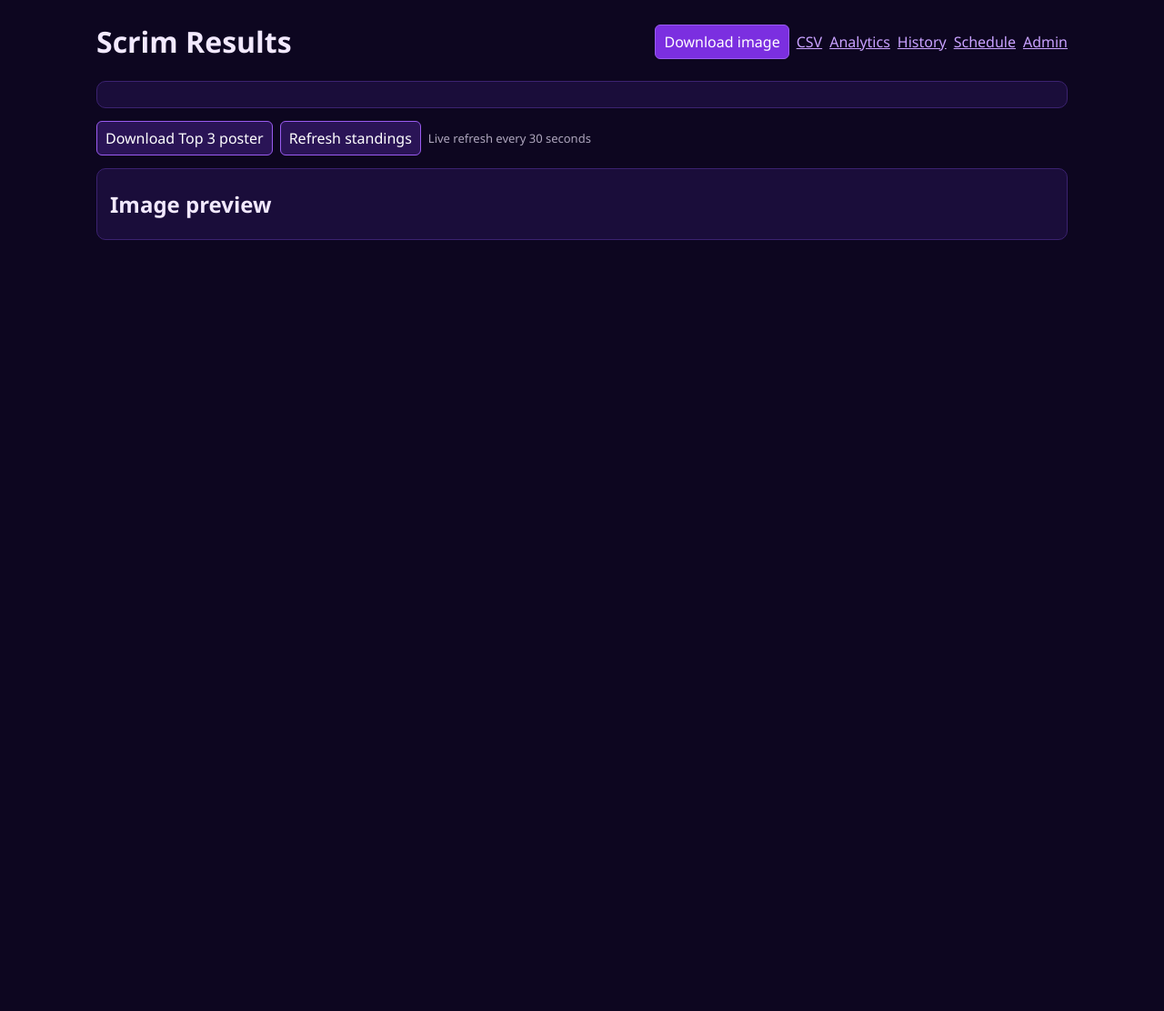
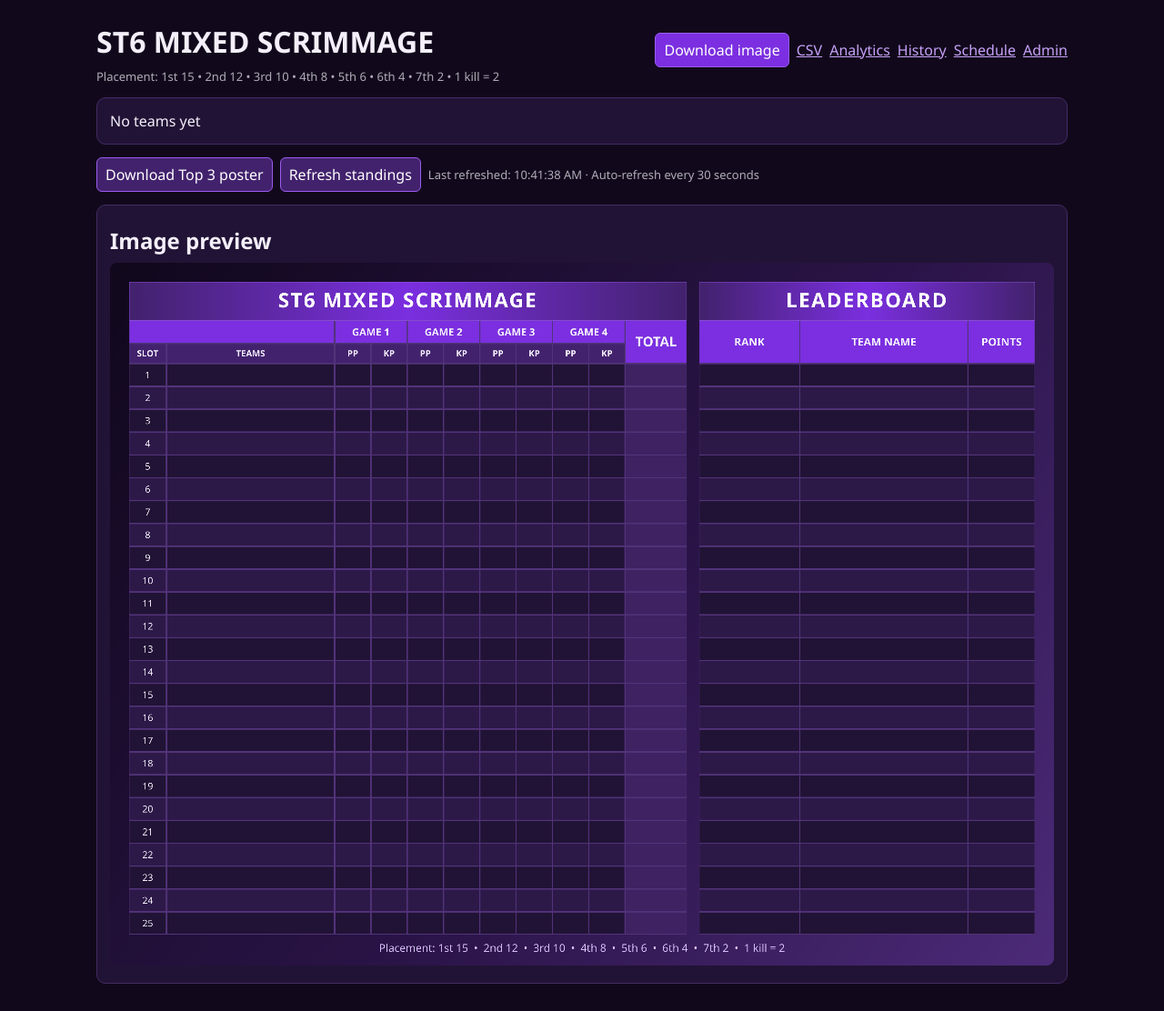
Before and after one commit to senparmis-tech/scrim-calculator, a Flask app: page / in a window 1280 px wide. Shown: the whole page at 91% size. Before the commit the page ends 264 px from the top, so only its background shows below. Run offline with Flask 3, Linux system fonts and the light colour scheme.

Commit message:
Restore applyTheme, fitTeamNames, downloadPodium, and team logo rendering in board.js and style.css

```diff
--- a/static/board.js
+++ b/static/board.js
@@ -13,6 +13,187 @@ function fitText(ctx, text, maxW) {
   if (ctx.measureText(text).width <= maxW) return text;
   while (text.length > 1 && ctx.measureText(text + "…").width > maxW) text = text.slice(0, -1);
   return text + "…";
+}
+
+/* ---------- theme palette & helpers ---------- */
+
+var SB = {
+  bg0: "#0a0420", bg1: "#2b0c52", bg2: "#5a1a8a",
+  head1: "#7b2fe0", head2: "#4a1d96", border: "#9a5cf0",
+  line: "#4a2a8a", row: "#1a0d3a", alt: "#241150",
+  tot: "#3b1a7a", ns: "#5a1a8a", nsText: "#ffd6f6",
+  dq: "#5b1d2b", dqText: "#ffd6e0",
+  text: "#f2e9ff", subText: "#d9b8ff",
+  tiers: { 1: ["#b980ff", "#1a0d3a"], 2: ["#9448ff", "#ffffff"], 3: ["#7b2fe0", "#ffffff"] }
+};
+
+function hexToHsl(hex) {
+  hex = String(hex || "").replace(/^#/, "");
+  if (!/^[0-9a-fA-F]{6}$/.test(hex)) hex = "7b2fe0";
+  var r = parseInt(hex.slice(0, 2), 16) / 255;
+  var g = parseInt(hex.slice(2, 4), 16) / 255;
+  var b = parseInt(hex.slice(4, 6), 16) / 255;
+  var max = Math.max(r, g, b), min = Math.min(r, g, b);
+  var h = 0, s = 0, l = (max + min) / 2;
+  if (max !== min) {
+    var d = max - min;
+    s = l > 0.5 ? d / (2 - max - min) : d / (max + min);
+    switch (max) {
+      case r: h = (g - b) / d + (g < b ? 6 : 0); break;
+      case g: h = (b - r) / d + 2; break;
+      case b: h = (r - g) / d + 4; break;
+    }
+    h = Math.round(h * 60);
+  }
+  return [h, Math.round(s * 100), Math.round(l * 100)];
+}
+
+function hslStr(h, s, l) {
+  return "hsl(" + ((h % 360) + 360) % 360 + "," + Math.max(0, Math.min(100, Math.round(s))) + "%," + Math.max(0, Math.min(100, Math.round(l))) + "%)";
+}
+
+function buildPalette(theme) {
+  var c = (theme && typeof theme === "object" ? theme.color : theme) || "#7b2fe0";
+  if (!/^#[0-9a-fA-F]{6}$/.test(String(c))) c = "#7b2fe0";
+  var hsl = hexToHsl(c), h = hsl[0], s = Math.max(35, hsl[1]);
+  return {
+    bg: hslStr(h, s * 0.7, 7),
+    bg0: hslStr(h, s * 0.75, 7),
+    bg1: hslStr(h, s * 0.75, 18),
+    bg2: hslStr(h, s * 0.65, 32),
+    card: hslStr(h, s * 0.65, 14),
+    cardBorder: hslStr(h, s * 0.55, 28),
+    head1: c,
+    head2: hslStr(h, s * 0.7, 28),
+    border: hslStr(h, Math.min(100, s + 10), 65),
+    line: hslStr(h, s * 0.55, 34),
+    row: hslStr(h, s * 0.65, 14),
+    alt: hslStr(h, s * 0.65, 19),
+    tot: hslStr(h, s * 0.65, 26),
+    ns: hslStr(h, s * 0.65, 32),
+    nsText: hslStr(h, 90, 90),
+    dq: "#5b1d2b",
+    dqText: "#ffd6e0",
+    text: hslStr(h, 60, 96),
+    subText: hslStr(h, 75, 85),
+    link: hslStr(h, 85, 80),
+    tiers: {
+      1: [hslStr(h, Math.min(100, s + 15), 75), hslStr(h, s * 0.7, 12)],
+      2: [hslStr(h, Math.min(100, s + 10), 60), "#ffffff"],
+      3: [c, "#ffffff"]
+    }
+  };
+}
+
+function applyTheme(theme) {
+  var p = buildPalette(theme);
+  SB.bg0 = p.bg0; SB.bg1 = p.bg1; SB.bg2 = p.bg2;
+  SB.head1 = p.head1; SB.head2 = p.head2; SB.border = p.border;
+  SB.line = p.line; SB.row = p.row; SB.alt = p.alt;
+  SB.tot = p.tot; SB.ns = p.ns; SB.nsText = p.nsText;
+  SB.text = p.text; SB.subText = p.subText; SB.tiers = p.tiers;
+  if (typeof document !== "undefined" && document.documentElement) {
+    var st = document.documentElement.style;
+    st.setProperty("--th-bg", p.bg);
+    st.setProperty("--th-card", p.card);
+    st.setProperty("--th-card-border", p.cardBorder);
+    st.setProperty("--th-head1", p.head1);
+    st.setProperty("--th-head2", p.head2);
+    st.setProperty("--th-border", p.border);
+    st.setProperty("--th-line", p.line);
+    st.setProperty("--th-row", p.row);
+    st.setProperty("--th-alt", p.alt);
+    st.setProperty("--th-tot", p.tot);
+    st.setProperty("--th-ns", p.ns);
+    st.setProperty("--th-ns-text", p.nsText);
+    st.setProperty("--th-text", p.text);
+    st.setProperty("--th-link", p.link);
+    st.setProperty("--th-t1-bg", p.tiers[1][0]);
+    st.setProperty("--th-t1-fg", p.tiers[1][1]);
+    st.setProperty("--th-t2-bg", p.tiers[2][0]);
+    st.setProperty("--th-t2-fg", p.tiers[2][1]);
+    st.setProperty("--th-t3-bg", p.tiers[3][0]);
+    st.setProperty("--th-t3-fg", p.tiers[3][1]);
+  }
+}
+
+function fitTeamNames(container) {
+  if (!container || !container.querySelectorAll) return;
+  var cells = container.querySelectorAll(".sb-t td.l");
+  cells.forEach(function (td) {
+    var nameEl = td.querySelector(".sb-team-name") || td;
+    var text = (nameEl.textContent || "").trim();
+    if (text.length > 22) nameEl.style.fontSize = "11px";
+    else if (text.length > 16) nameEl.style.fontSize = "12px";
+    else nameEl.style.fontSize = "";
+  });
+}
+
+/* ---------- logo image cache for canvas ---------- */
+
+var LOGO_CACHE = {};
+
+function resolveLogoSrc(logo) {
+  logo = String(logo || "").trim();
+  if (!logo) return "";
+  if (logo.indexOf("/uploads/") === 0) return logo;
+  if (logo.indexOf("https://") === 0) return "/api/logo-proxy?u=" + encodeURIComponent(logo);
+  return "";
+}
+
+function loadLogoImage(logo, onLoaded) {
+  var src = resolveLogoSrc(logo);
+  if (!src) return null;
+  var entry = LOGO_CACHE[src];
+  if (entry) {
+    if (entry.done) return entry.ok ? entry.img : null;
+    if (onLoaded) entry.cbs.push(onLoaded);
+    return null;
+  }
+  var img = new Image();
+  img.crossOrigin = "anonymous";
+  entry = LOGO_CACHE[src] = { img: img, done: false, ok: false, cbs: onLoaded ? [onLoaded] : [] };
+  img.onload = function () {
+    entry.done = true;
+    entry.ok = true;
+    var list = entry.cbs.slice();
+    entry.cbs = [];
+    list.forEach(function (fn) { try { fn(); } catch (e) {} });
+  };
+  img.onerror = function () {
+    entry.done = true;
+    entry.ok = false;
+    var list = entry.cbs.slice();
+    entry.cbs = [];
+    list.forEach(function (fn) { try { fn(); } catch (e) {} });
+  };
+  img.src = src;
+  return null;
+}
+
+function ensureLogosLoaded(rows, callback) {
+  var urls = [];
+  (rows || []).forEach(function (r) {
+    var src = resolveLogoSrc(r && r.logo);
+    if (src && urls.indexOf(src) === -1) urls.push(src);
+  });
+  var pending = 0, fired = false;
+  function checkDone() {
+    if (!fired && pending <= 0) {
+      fired = true;
+      callback();
+    }
+  }
+  urls.forEach(function (u) {
+    var entry = LOGO_CACHE[u];
+    if (entry && entry.done) return;
+    pending++;
+    loadLogoImage(u, function () {
+      pending--;
+      checkDone();
+    });
+  });
+  checkDone();
 }
 
 /* ---------- shared data for the HTML board and the image ---------- */
@@ -36,6 +217,8 @@ function fmtDate(s) {
 }
 
 function sbModel(rows, meta) {
+  meta = meta || {};
+  rows = rows || [];
   var games = meta.games || (rows[0] ? rows[0].games.length : 1);
   var bySlot = {}, maxSlot = 0;
   rows.forEach(function (r) {
@@ -51,8 +234,11 @@ function sbModel(rows, meta) {
     left.push({
       slot: s,
       name: r.name,
+      logo: r.logo || "",
       total: r.total,
-      games: r.games.map(function (g) { return { ns: g.noshow, pp: g.place_pts, kp: g.points - g.place_pts }; })
+      games: r.games.map(function (g) {
+        return { ns: g.noshow, dq: g.dq, pp: g.place_pts, kp: g.points - g.place_pts };
+      })
     });
   }
 
@@ -63,7 +249,7 @@ function sbModel(rows, meta) {
     var scored = r.total > 0;
     var tier = scored && rank <= 3 ? rank : 0;
     var label = !scored ? ordinal(rank) : rank === 1 ? "CHAMPION" : rank <= 3 ? ordinal(rank).toUpperCase() + " PLACE" : ordinal(rank);
-    return { rank: rank, label: label, tier: tier, name: r.name, total: r.total };
+    return { rank: rank, label: label, tier: tier, name: r.name, logo: r.logo || "", kills: r.kills || 0, place_pts: r.place_pts || 0, total: r.total };
   });
 
   return { games: games, n: n, left: left, lb: lb, title: String(meta.title || "").toUpperCase(), date: fmtDate(meta.date) };
@@ -71,7 +257,14 @@ function sbModel(rows, meta) {
 
 /* ---------- HTML board (public page and admin) ---------- */
 
+function teamCellHTML(name, logo) {
+  if (!name) return "";
+  var img = logo ? '<img class="sb-logo" src="' + esc(logo) + '" alt="" loading="lazy" onerror="this.style.display=\'none\'">' : "";
+  return '<span class="sb-team-cell">' + img + '<span class="sb-team-name">' + esc(name) + "</span></span>";
+}
+
 function boardHTML(rows, meta) {
+  if (meta && meta.theme) applyTheme(meta.theme);
   var m = sbModel(rows, meta), g, i, h = "";
   h += '<div class="sb">';
 
@@ -83,10 +276,11 @@ function boardHTML(rows, meta) {
   for (g = 1; g <= m.games; g++) h += "<th>PP</th><th>KP</th>";
   h += "</tr>";
   m.left.forEach(function (r, k) {
-    h += '<tr class="' + (k % 2 ? "alt" : "") + (r.empty ? " empty" : "") + '"><td class="sk1">' + r.slot + '</td><td class="l sk2">' + (r.empty ? "" : esc(r.name)) + "</td>";
+    h += '<tr class="' + (k % 2 ? "alt" : "") + (r.empty ? " empty" : "") + '"><td class="sk1">' + r.slot + '</td><td class="l sk2">' + (r.empty ? "" : teamCellHTML(r.name, r.logo)) + "</td>";
     for (var q = 0; q < m.games; q++) {
       var c = r.empty ? null : r.games[q];
       if (!c) h += "<td></td><td></td>";
+      else if (c.dq) h += '<td colspan="2" class="sb-dq">DQ</td>';
       else if (c.ns) h += '<td colspan="2" class="sb-ns">NO SHOW</td>';
       else h += "<td>" + c.pp + "</td><td>" + c.kp + "</td>";
     }
@@ -99,7 +293,7 @@ function boardHTML(rows, meta) {
   for (i = 0; i < m.n; i++) {
     var t = m.lb[i];
     if (!t) { h += '<tr class="' + (i % 2 ? "alt " : "") + 'empty"><td></td><td></td><td></td></tr>'; continue; }
-    h += '<tr class="' + (t.tier ? "t" + t.tier : i % 2 ? "alt" : "") + '"><td>' + esc(t.label) + '</td><td class="l">' + esc(t.name) + "</td><td>" + t.total + "</td></tr>";
+    h += '<tr class="' + (t.tier ? "t" + t.tier : i % 2 ? "alt" : "") + '"><td>' + esc(t.label) + '</td><td class="l">' + teamCellHTML(t.name, t.logo) + "</td><td>" + t.total + "</td></tr>";
   }
   h += "</table></div></div>";
   return h;
@@ -107,13 +301,8 @@ function boardHTML(rows, meta) {
 
 /* ---------- image (canvas) ---------- */
 
-var SB = {
-  head1: "#7b2fe0", head2: "#4a1d96", line: "#4a2a8a", row: "#1a0d3a", alt: "#241150",
-  tot: "#3b1a7a", ns: "#5a1a8a", nsText: "#ffd6f6", text: "#f2e9ff",
-  tiers: { 1: ["#b980ff", "#1a0d3a"], 2: ["#9448ff", "#ffffff"], 3: ["#7b2fe0", "#ffffff"] }
-};
-
-function drawBoard(rows, meta) {
+function drawBoard(rows, meta, onAsyncLogoLoad) {
+  if (meta && meta.theme) applyTheme(meta.theme);
   var m = sbModel(rows, meta);
   var pad = 28, gap = 18, rowH = 34, titleH = 58, h1 = 34, h2 = 30, headH = h1 + h2, foot = 46, sc = 2;
   var cSlot = 56, cTeam = 250, cPP = 54, cKP = 54, cTot = 92;
@@ -130,9 +319,9 @@ function drawBoard(rows, meta) {
   x.scale(sc, sc);
 
   var bg = x.createLinearGradient(0, 0, W, H);
-  bg.addColorStop(0, "#0a0420");
-  bg.addColorStop(0.55, "#2b0c52");
-  bg.addColorStop(1, "#5a1a8a");
+  bg.addColorStop(0, SB.bg0);
+  bg.addColorStop(0.55, SB.bg1);
+  bg.addColorStop(1, SB.bg2);
   x.fillStyle = bg;
   x.fillRect(0, 0, W, H);
 
@@ -147,21 +336,30 @@ function drawBoard(rows, meta) {
     x.strokeStyle = SB.line;
     x.strokeRect(cx + 0.5, cy + 0.5, w - 1, h - 1);
     if (text === "" || text == null) return;
+    var logoImg = o.logo ? loadLogoImage(o.logo, onAsyncLogoLoad) : null;
+    var padLeft = 10;
+    if (logoImg) {
+      var lSize = Math.min(h - 8, 22);
+      var ly = cy + (h - lSize) / 2;
+      try { x.drawImage(logoImg, cx + 8, ly, lSize, lSize); } catch (e) {}
+      padLeft = 8 + lSize + 6;
+    }
     x.fillStyle = o.color || SB.text;
     x.font = (o.font || "14px ") + font;
     x.textAlign = o.align || "center";
-    var tx = o.align === "left" ? cx + 10 : cx + w / 2;
-    x.fillText(fitText(x, String(text), w - 16), tx, cy + h / 2 + 1);
+    var tx = o.align === "left" ? cx + padLeft : cx + w / 2;
+    var availW = o.align === "left" ? w - padLeft - 8 : w - 16;
+    x.fillText(fitText(x, String(text), availW), tx, cy + h / 2 + 1);
   }
 
   function titleBar(cx, w, text) {
     var g = x.createLinearGradient(cx, 0, cx + w, 0);
-    g.addColorStop(0, "#4a1d96");
-    g.addColorStop(0.5, "#7b2fe0");
-    g.addColorStop(1, "#4a1d96");
+    g.addColorStop(0, SB.head2);
+    g.addColorStop(0.5, SB.head1);
+    g.addColorStop(1, SB.head2);
     x.fillStyle = g;
     x.fillRect(cx, pad, w, titleH);
-    x.strokeStyle = "#9a5cf0";
+    x.strokeStyle = SB.border;
     x.strokeRect(cx + 0.5, pad + 0.5, w - 1, titleH - 1);
     x.fillStyle = "#ffffff";
     x.font = "800 30px " + font;
@@ -190,10 +388,11 @@ function drawBoard(rows, meta) {
   m.left.forEach(function (r, k) {
     var y = y0 + headH + k * rowH, fill = k % 2 ? SB.alt : SB.row;
     cell(lx, y, cSlot, rowH, fill, r.slot);
-    cell(lx + cSlot, y, cTeam, rowH, fill, r.empty ? "" : r.name, { align: "left", font: "600 15px " });
+    cell(lx + cSlot, y, cTeam, rowH, fill, r.empty ? "" : r.name, { align: "left", font: "600 15px ", logo: r.empty ? "" : r.logo });
     for (var q = 0; q < m.games; q++) {
       var cx = gx + q * (cPP + cKP), cl = r.empty ? null : r.games[q];
       if (!cl) { cell(cx, y, cPP, rowH, fill, ""); cell(cx + cPP, y, cKP, rowH, fill, ""); }
+      else if (cl.dq) cell(cx, y, cPP + cKP, rowH, SB.dq, "DQ", { font: "bold 14px ", color: SB.dqText });
       else if (cl.ns) cell(cx, y, cPP + cKP, rowH, SB.ns, "NO SHOW", { font: "bold 14px ", color: SB.nsText });
       else { cell(cx, y, cPP, rowH, fill, cl.pp); cell(cx + cPP, y, cKP, rowH, fill, cl.kp); }
     }
@@ -209,32 +408,158 @@ function drawBoard(rows, meta) {
     var y = y0 + headH + i * rowH, t = m.lb[i], fill = i % 2 ? SB.alt : SB.row, col = SB.text, f = "14px ";
     if (t && t.tier) { fill = SB.tiers[t.tier][0]; col = SB.tiers[t.tier][1]; f = "bold 15px "; }
     cell(rx, y, cRank, rowH, fill, t ? t.label : "", { color: col, font: f });
-    cell(rx + cRank, y, cName, rowH, fill, t ? t.name : "", { color: col, font: t && t.tier ? "bold 15px " : "600 15px ", align: "left" });
+    cell(rx + cRank, y, cName, rowH, fill, t ? t.name : "", { color: col, font: t && t.tier ? "bold 15px " : "600 15px ", align: "left", logo: t ? t.logo : "" });
     cell(rx + cRank + cName, y, cPts, rowH, fill, t ? t.total : "", { color: col, font: "bold 16px " });
   }
 
   var pp = (meta.placement_points || []).map(function (p, k) { return ordinal(k + 1) + " " + p; }).join("  •  ");
   x.textAlign = "center";
-  x.fillStyle = "#d9b8ff";
+  x.fillStyle = SB.subText;
   x.font = "16px " + font;
   x.fillText(fitText(x, "Placement: " + pp + "  •  1 kill = " + meta.kill_points, W - 2 * pad), W / 2, H - foot / 2 - 2);
   return c;
 }
 
 function showPreview(rows, meta, container) {
-  container.innerHTML = "";
-  container.appendChild(drawBoard(rows, meta));
+  if (!container) return;
+  var redrawTimer = null;
+  function renderCanvas() {
+    container.innerHTML = "";
+    container.appendChild(drawBoard(rows, meta, function () {
+      clearTimeout(redrawTimer);
+      redrawTimer = setTimeout(renderCanvas, 60);
+    }));
+  }
+  renderCanvas();
 }
 
-function downloadBoard(rows, meta) {
-  var c = drawBoard(rows, meta);
-  c.toBlob(function (b) {
+function triggerCanvasDownload(canvas, filename) {
+  canvas.toBlob(function (b) {
+    if (!b) return;
     var a = document.createElement("a");
     a.href = URL.createObjectURL(b);
-    a.download = ((meta.title || "standings").replace(/[^\w]+/g, "_")) + ".png";
+    a.download = filename;
     document.body.appendChild(a);
     a.click();
     a.remove();
     setTimeout(function () { URL.revokeObjectURL(a.href); }, 2000);
   }, "image/png");
 }
+
+function downloadBoard(rows, meta) {
+  ensureLogosLoaded(rows, function () {
+    var c = drawBoard(rows, meta);
+    var name = (((meta && meta.title) || "standings").replace(/[^\w]+/g, "_")) + ".png";
+    triggerCanvasDownload(c, name);
+  });
+}
+
+/* ---------- Top 3 Podium Poster ---------- */
+
+function drawPodium(rows, meta) {
+  if (meta && meta.theme) applyTheme(meta.theme);
+  var m = sbModel(rows, meta);
+  var W = 960, H = 560, sc = 2;
+  var c = document.createElement("canvas");
+  c.width = W * sc;
+  c.height = H * sc;
+  var x = c.getContext("2d");
+  x.scale(sc, sc);
+
+  var bg = x.createLinearGradient(0, 0, W, H);
+  bg.addColorStop(0, SB.bg0);
+  bg.addColorStop(0.5, SB.bg1);
+  bg.addColorStop(1, SB.bg2);
+  x.fillStyle = bg;
+  x.fillRect(0, 0, W, H);
+
+  var font = '"Segoe UI",Arial,sans-serif';
+  x.textBaseline = "middle";
+  x.textAlign = "center";
+
+  // Header
+  x.fillStyle = "#ffffff";
+  x.font = "800 34px " + font;
+  x.fillText(fitText(x, (m.title || "SCRIM") + " — TOP 3 PODIUM", W - 80), W / 2, 52);
+  if (m.date) {
+    x.fillStyle = SB.subText;
+    x.font = "bold 16px " + font;
+    x.fillText(m.date, W / 2, 90);
+  }
+
+  // Podium slots: 2nd (left), 1st (center, taller), 3rd (right)
+  var top3 = [m.lb[1] || null, m.lb[0] || null, m.lb[2] || null];
+  var ranks = [2, 1, 3];
+  var labels = ["2ND PLACE", "CHAMPION", "3RD PLACE"];
+  var medals = ["#d8e2ef", "#ffd54a", "#e59866"];
+  var cardW = 260, gap = 30;
+  var startX = (W - (cardW * 3 + gap * 2)) / 2;
+  var heights = [310, 355, 285];
+  var baseY = 495;
+
+  for (var idx = 0; idx < 3; idx++) {
+    var t = top3[idx], rnk = ranks[idx], ch = heights[idx];
+    var cx = startX + idx * (cardW + gap), cy = baseY - ch;
+    var tierColors = SB.tiers[rnk] || [SB.head1, "#ffffff"];
+
+    // Card background
+    x.fillStyle = SB.row;
+    x.fillRect(cx, cy, cardW, ch);
+    x.strokeStyle = tierColors[0];
+    x.lineWidth = 3;
+    x.strokeRect(cx + 1.5, cy + 1.5, cardW - 3, ch - 3);
+
+    // Top banner
+    x.fillStyle = tierColors[0];
+    x.fillRect(cx, cy, cardW, 48);
+    x.fillStyle = tierColors[1];
+    x.font = "800 18px " + font;
+    x.fillText(labels[idx], cx + cardW / 2, cy + 24);
+
+    if (t) {
+      var logoImg = t.logo ? loadLogoImage(t.logo) : null;
+      var contentY = cy + 115;
+      if (logoImg) {
+        var lSize = 84;
+        try { x.drawImage(logoImg, cx + (cardW - lSize) / 2, cy + 68, lSize, lSize); } catch (e) {}
+        contentY = cy + 185;
+      } else {
+        // Medal circle fallback
+        x.beginPath();
+        x.arc(cx + cardW / 2, cy + 110, 36, 0, Math.PI * 2);
+        x.fillStyle = medals[idx];
+        x.fill();
+        x.fillStyle = "#1a0d3a";
+        x.font = "800 26px " + font;
+        x.fillText("#" + rnk, cx + cardW / 2, cy + 111);
+        contentY = cy + 180;
+      }
+
+      x.fillStyle = "#ffffff";
+      x.font = "800 22px " + font;
+      x.fillText(fitText(x, t.name, cardW - 24), cx + cardW / 2, contentY);
+
+      x.fillStyle = tierColors[0];
+      x.font = "800 32px " + font;
+      x.fillText(t.total + " PTS", cx + cardW / 2, contentY + 46);
+
+      x.fillStyle = SB.subText;
+      x.font = "600 14px " + font;
+      x.fillText(t.place_pts + " PP  •  " + (t.total - t.place_pts) + " KP", cx + cardW / 2, contentY + 80);
+    } else {
+      x.fillStyle = SB.subText;
+      x.font = "600 18px " + font;
+      x.fillText("TBD", cx + cardW / 2, cy + ch / 2 + 12);
+    }
+  }
+
+  return c;
+}
+
+function downloadPodium(rows, meta) {
+  ensureLogosLoaded(rows, function () {
+    var c = drawPodium(rows, meta);
+    var name = (((meta && meta.title) || "standings").replace(/[^\w]+/g, "_")) + "_top3.png";
+    triggerCanvasDownload(c, name);
+  });
+}
--- a/static/style.css
+++ b/static/style.css
@@ -1,23 +1,45 @@
 *{box-sizing:border-box}
+:root{
+  --th-bg:#0d0620;
+  --th-card:#1a0d3a;
+  --th-card-border:#3b2270;
+  --th-head1:#7b2fe0;
+  --th-head2:#4a1d96;
+  --th-line:#4a2a8a;
+  --th-border:#9a5cf0;
+  --th-row:#1a0d3a;
+  --th-alt:#241150;
+  --th-tot:#3b1a7a;
+  --th-ns:#5a1a8a;
+  --th-ns-text:#ffd6f6;
+  --th-text:#f2e9ff;
+  --th-link:#c9a2ff;
+  --th-t1-bg:#b980ff;
+  --th-t1-fg:#1a0d3a;
+  --th-t2-bg:#9448ff;
+  --th-t2-fg:#ffffff;
+  --th-t3-bg:#7b2fe0;
+  --th-t3-fg:#ffffff;
+}
 html{-webkit-text-size-adjust:100%}
-body{margin:0;font-family:"Segoe UI",Arial,sans-serif;background:#0d0620;color:#f2e9ff}
+body{margin:0;font-family:"Segoe UI",Arial,sans-serif;background:var(--th-bg,#0d0620);color:var(--th-text,#f2e9ff)}
 .wrap{max-width:1100px;margin:0 auto;padding:16px}
 h1,h2{margin:8px 0}
 .top{display:flex;justify-content:space-between;align-items:center;flex-wrap:wrap;gap:8px}
-a{color:#c9a2ff}
-.card{background:#1a0d3a;border:1px solid #3b2270;border-radius:10px;padding:14px;margin:14px 0}
+a{color:var(--th-link,#c9a2ff)}
+.card{background:var(--th-card,#1a0d3a);border:1px solid var(--th-card-border,#3b2270);border-radius:10px;padding:14px;margin:14px 0}
 .scroll{overflow-x:auto}
 table{border-collapse:collapse;width:100%}
-th,td{padding:7px 9px;text-align:center;border-bottom:1px solid #2d1a58;white-space:nowrap}
-th{background:#2a1456;font-size:13px;text-transform:uppercase}
+th,td{padding:7px 9px;text-align:center;border-bottom:1px solid var(--th-line,#2d1a58);white-space:nowrap}
+th{background:var(--th-head2,#2a1456);font-size:13px;text-transform:uppercase}
 td.l,th.l{text-align:left}
 td small{display:block;opacity:.7;font-size:11px}
-input,select,button{font:inherit;padding:7px 9px;border-radius:6px;border:1px solid #4a2a8a;background:#120a2a;color:#fff}
+input,select,button{font:inherit;padding:7px 9px;border-radius:6px;border:1px solid var(--th-line,#4a2a8a);background:#120a2a;color:#fff}
 input[type=number]{width:80px}
 input[type=text],input[type=password],input[type=date]{width:100%}
-button{background:#7b2fe0;border-color:#9a5cf0;cursor:pointer}
-button:hover{background:#9448ff}
-button.sec{background:#2a1456}
+button{background:var(--th-head1,#7b2fe0);border-color:var(--th-border,#9a5cf0);cursor:pointer}
+button:hover{background:var(--th-t2-bg,#9448ff)}
+button.sec{background:var(--th-head2,#2a1456)}
 button.danger{background:#a01c3a;border-color:#d04060}
 .grid{display:grid;grid-template-columns:repeat(auto-fill,minmax(240px,1fr));gap:8px}
 .grid label{display:flex;align-items:center;gap:6px;font-size:13px}
--- a/templates/index.html
+++ b/templates/index.html
@@ -41,6 +41,8 @@ var D = null;
 function render() {
   applyTheme(D.theme);
   document.getElementById("title").textContent = D.title;
+  var csvEl = document.getElementById("csvLink");
+  if (csvEl && D.id) csvEl.href = "/api/export/" + encodeURIComponent(D.id) + ".csv";
   var pp = D.placement_points.map(function (p, i) { return ordinal(i + 1) + " " + p; }).join(" • ");
   document.getElementById("sub").textContent = (D.date ? D.date + " — " : "") + "Placement: " + pp + " • 1 kill = " + D.kill_points;
   document.getElementById("board").innerHTML = D.standings.length ? boardHTML(D.standings, D) : "No teams yet";
```
Also changed, not shown: other parts of static/style.css (+25 -18 lines).
